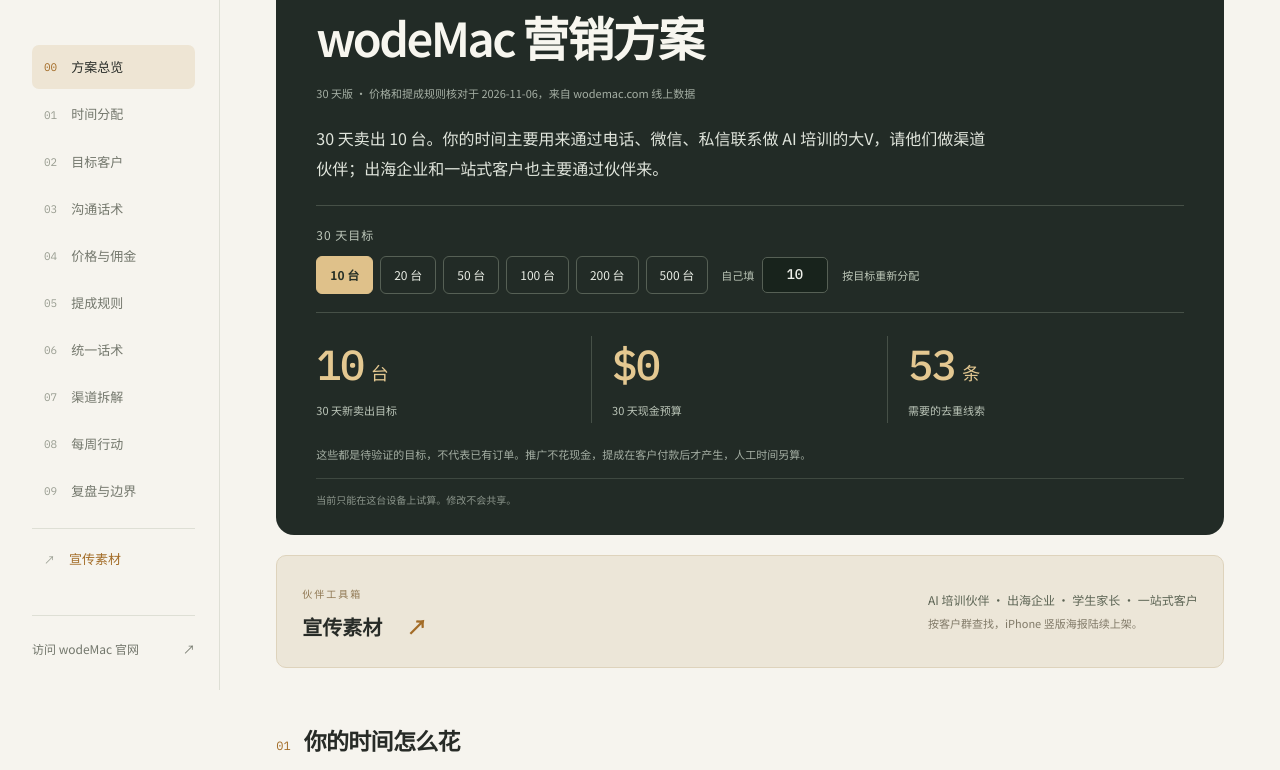
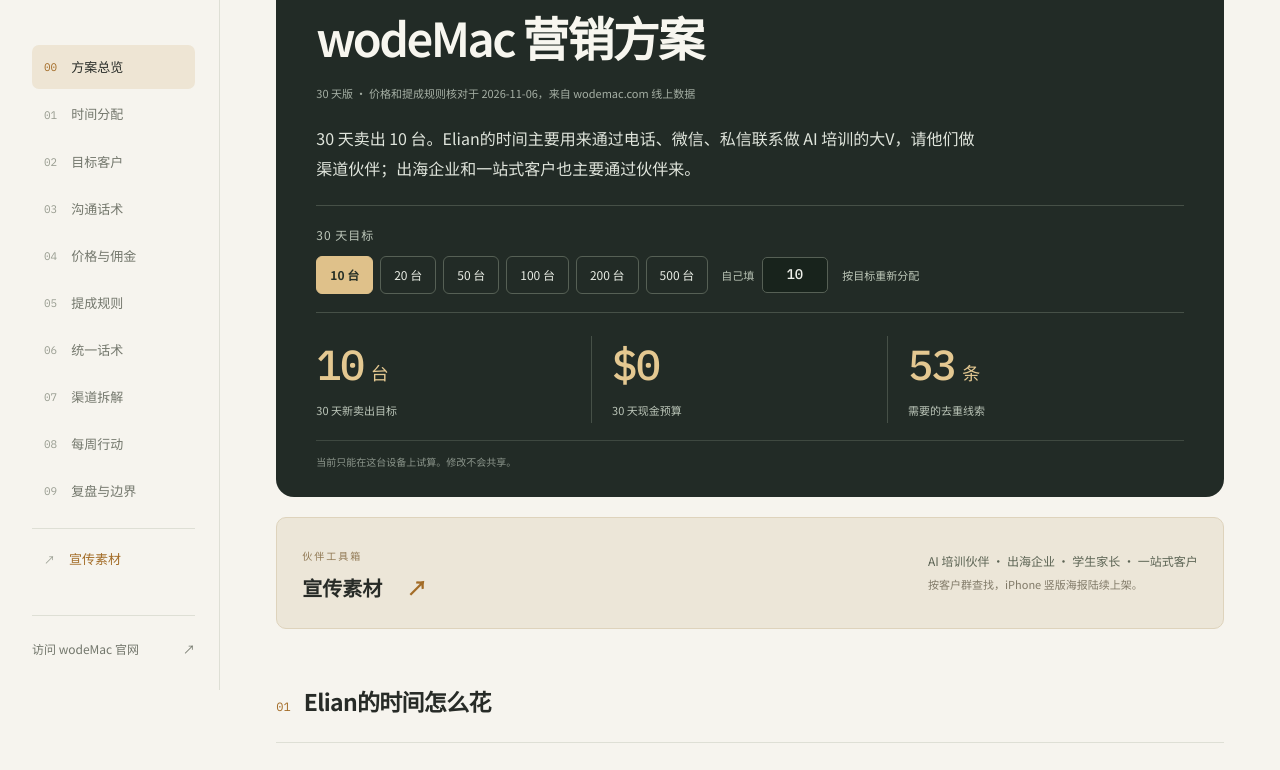
Before and after one commit to Yonge6/wodemac-marketing-plan, a plain HTML site: page index.html in a window 1280 px wide. Shown: the part 110-880 px from the top of the page. Drawn offline with Linux system fonts and the light colour scheme.

Commit message:
Name Elian in plan and document custom domain

```diff
--- a/index.html
+++ b/index.html
@@ -43,7 +43,6 @@
       <div><b>$0</b><span>30 天现金预算</span></div>
       <div><b id="g-leads"></b><span>需要的去重线索</span></div>
     </div>
-    <p class="meta">这些都是待验证的目标，不代表已有订单。推广不花现金，提成在客户付款后才产生，人工时间另算。</p>
     <p class="meta save-state" id="plan-status" aria-live="polite"></p>
   </header>
 
@@ -54,7 +53,7 @@
 
 
   <section class="plan-section" id="execution" data-chapter>
-    <h2><span class="section-no" aria-hidden="true">01</span>你的时间怎么花</h2>
+    <h2><span class="section-no" aria-hidden="true">01</span>Elian的时间怎么花</h2>
     <ul class="steps">
       <li id="time-calls"></li>
       <li><b>两成时间陪伙伴成交：</b>帮伙伴给学员或企业客户做演示，回答技术问题，盯交付。</li>
@@ -240,7 +239,7 @@
     const pc=Math.max(3,Math.round(3*s)),talks=Math.max(1,Math.round(6*s)),verify=Math.max(1,Math.round(2*s)),recruits=Math.max(1,Math.round(30*s)),byPartner=Math.round(10*s),active=Math.round(10*s),firstRecruits=Math.max(1,Math.round(10*s)),cases=T<=10?2:T<=20?3:5,sessions=T<=20?2:4,ent=plan.units.enterprise>0?Math.max(1,Math.ceil(plan.units.enterprise/2)):0,people=Math.max(0,sumU-plan.units.enterprise),customers=people+ent,extra=Math.max(0,T-10),calls=Math.max(10,Math.round(T/2)+5),totalCalls=calls*22,listSize=Math.max(100,Math.round(100*s));
     document.querySelectorAll('#plan input.mini').forEach(el=>{if(el===document.activeElement)return;const id=el.id;if(id==='plan-target')el.value=T;else if(id[0]==='u')el.value=plan.units[id.slice(2)];else if(id[0]==='l')el.value=plan.leads[id.slice(2)];else if(id[0]==='w')el.value=plan.weeks[+id.slice(2)];});
     document.querySelectorAll('[data-target]').forEach(b=>{const selected=+b.dataset.target===T;b.classList.toggle('on',selected);b.setAttribute('aria-pressed',String(selected));});
-    setText('plan-lead','30 天卖出 '+T+' 台。你的时间主要用来通过电话、微信、私信联系做 AI 培训的大V，请他们做渠道伙伴；出海企业和一站式客户也主要通过伙伴来。');
+    setText('plan-lead','30 天卖出 '+T+' 台。Elian的时间主要用来通过电话、微信、私信联系做 AI 培训的大V，请他们做渠道伙伴；出海企业和一站式客户也主要通过伙伴来。');
     $('time-calls').innerHTML='<b>八成时间联系伙伴：</b>每天通过电话、微信、私信联系 '+calls+' 个 AI 培训大V和出海服务商，30 天约 '+totalCalls+' 次，目标签下 '+recruits+' 个伙伴，其中 '+active+' 个真正带来客户。';$('g-units').innerHTML=T+' <small>台</small>';$('g-leads').innerHTML=sumL+' <small>条</small>';
     setText('plan-status',planLocal?'修改只保存在这台设备上，不会改动共享数字。':planRef?(planStatus||'修改后自动保存。'):'当前只能在这台设备上试算。修改不会共享。');
     setText('p-range',T+' 台首期收款按原价算，全月付 '+money(T*169)+'，全年付 '+money(T*1723.8,2)+'。年付回款快，所以主推年付。');
```
Also changed, not shown: 1 other file.
